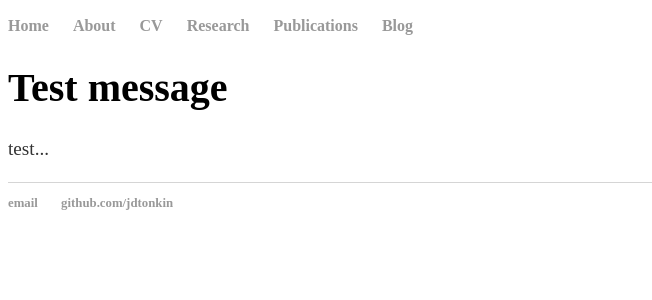
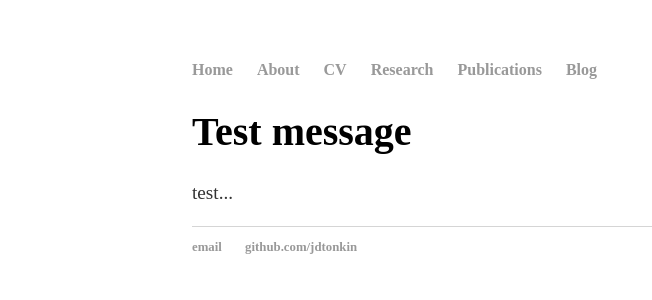
Before and after one commit to jdtonkin/jdtonkin.github.io, a Jekyll site: the page built from index.html, in a window 1280 px wide. Shown: the top 300 px of the page, without its empty margins (0-652 px from the left). Built offline with Jekyll 4.4.1, drawn with Linux system fonts in a browser that asks for light colours.

Commit message:
Update main.css

```diff
--- a/css/main.css
+++ b/css/main.css
@@ -1,9 +1,3 @@
-<head>
-<style type="text/css">
-body{
-    margin:0px;
-    background:#000;
-}
 .header {
     height:50px;
     background:#F0F0F0;
@@ -18,12 +12,7 @@ body{
     height: 2000px;
     margin: 20px auto;
 }
-</style>
-</head>
 
-
-<body>
-<div>
 body { margin: 60px auto; width: 70%; }
 
 a { text-decoration: none; color: #E14000; }
@@ -61,6 +50,3 @@ ul.posts li { list-style: none; }
 .cv address, .cv .download { font-family: 'Helvetica', 'Arial', 'Sans-Serif'; }
 .cv address, .cv p { font-size: 1.2em; }
 .cv .download { float: right; font-size: .8em; text-transform: uppercase; }
-
-</div>
-</body>
```
